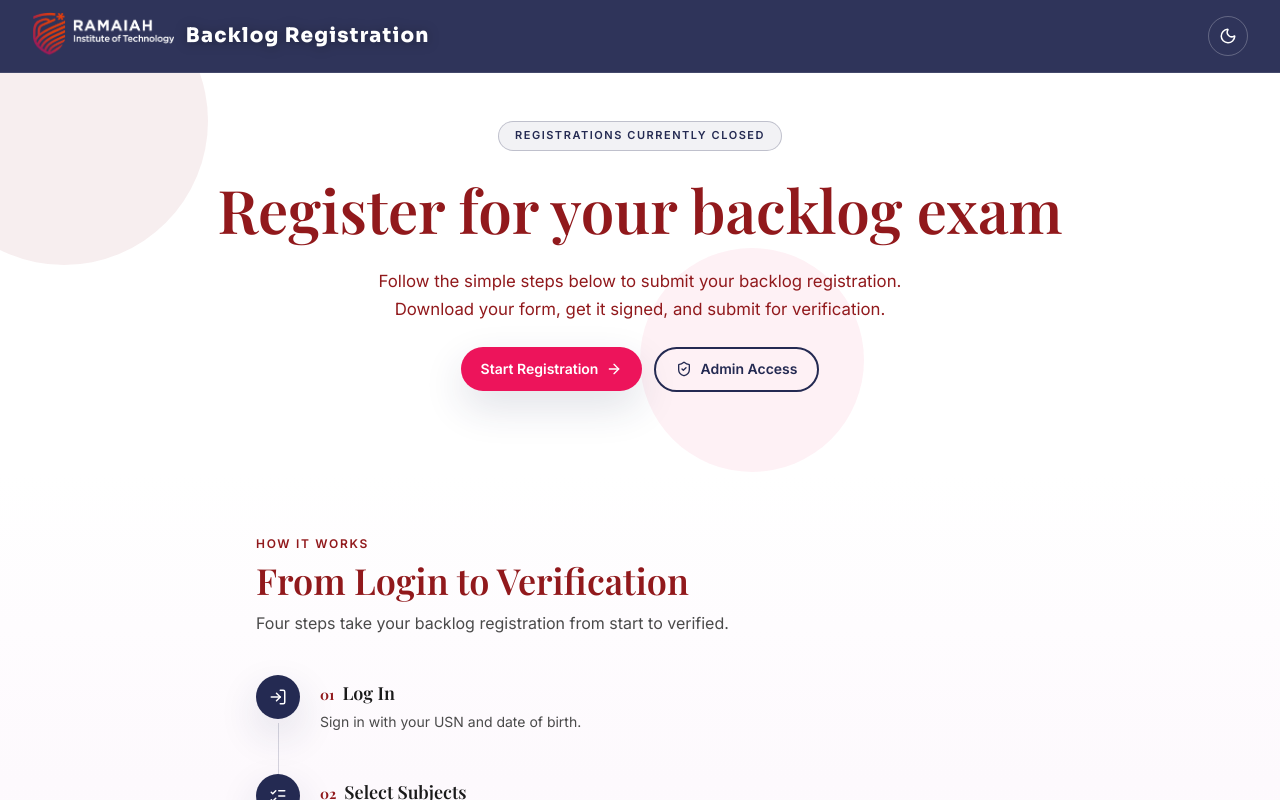
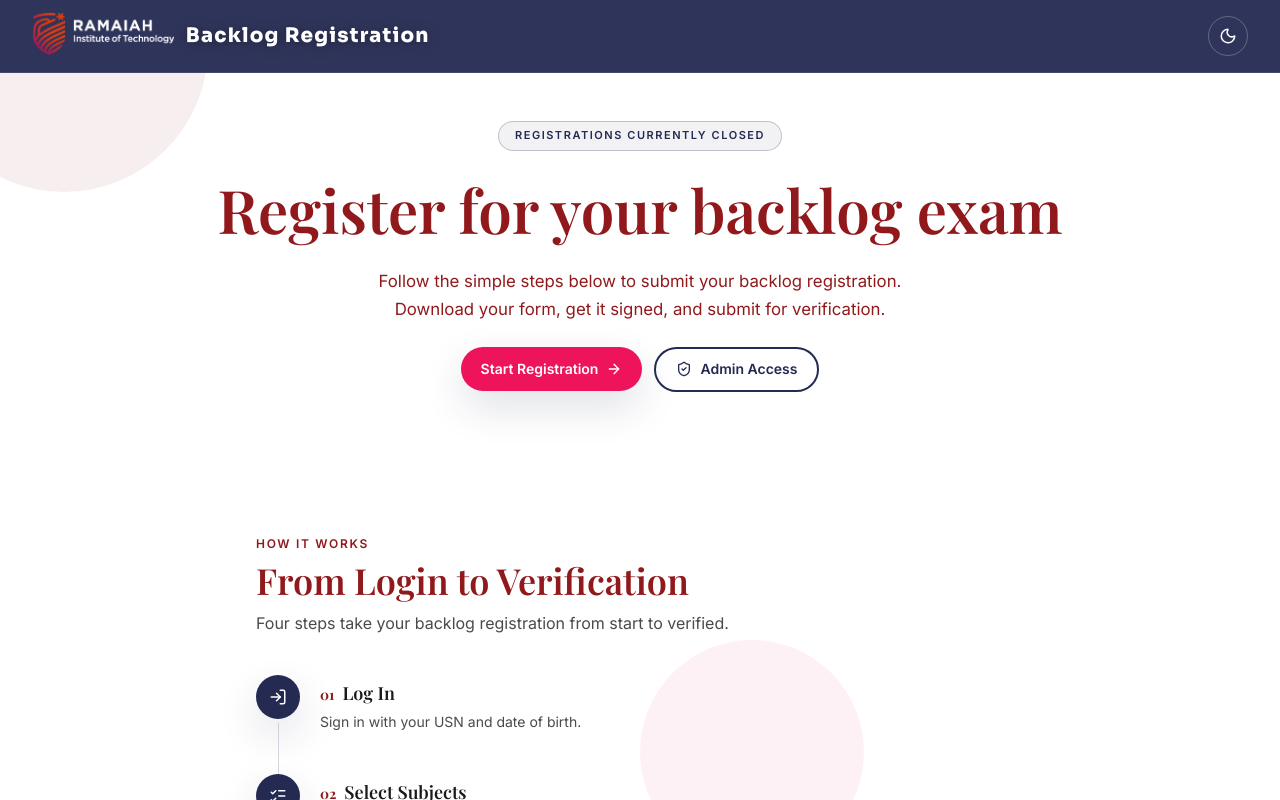
Before and after one commit to Suhas910/backlog-portal, a React (Vite) app in the folder frontend/: page / in a window 1280 px wide. Shown: the top 800 px of the page. Built offline with nearby package versions, Linux system fonts and the light colour scheme; no server answers.

Commit message:
UI fix 6

```diff
--- a/frontend/src/components/layout/BrandIdentity.jsx
+++ b/frontend/src/components/layout/BrandIdentity.jsx
@@ -1,6 +1,9 @@
 import logo from "../../assets/MSRIT.png";
 
-export default function BrandIdentity({ compact = false, wordmarkClassName = "" }) {
+// `onSurface`: set when the brand sits on the page/card background (login and
+// change-password cards) instead of a navy header bar — the wordmark then uses
+// the theme text color so it stays legible in light mode.
+export default function BrandIdentity({ compact = false, wordmarkClassName = "", onSurface = false }) {
   return (
     <div className="flex items-center gap-3">
       <img
@@ -10,9 +13,11 @@ export default function BrandIdentity({ compact = false, wordmarkClassName = ""
       />
       <div className={`leading-none ${wordmarkClassName}`}>
         <p
-          className={`${
-            compact ? "text-base" : "text-lg sm:text-xl"
-          } font-extrabold tracking-[0.06em] text-white drop-shadow-[0_1px_6px_rgba(0,0,0,0.35)]`}
+          className={`${compact ? "text-base" : "text-lg sm:text-xl"} font-extrabold tracking-[0.06em] ${
+            onSurface
+              ? "text-[var(--color-secondary)]"
+              : "text-white drop-shadow-[0_1px_6px_rgba(0,0,0,0.35)]"
+          }`}
           style={{ fontFamily: '"Sora", "Inter", sans-serif' }}
         >
           Backlog Registration
--- a/frontend/src/components/sections/HeroSection.jsx
+++ b/frontend/src/components/sections/HeroSection.jsx
@@ -26,50 +26,14 @@ export default function HeroSection() {
   }, []);
 
   return (
+    // Transparent — the page-wide fixed backdrop in HomePage provides the
+    // gradient (dark) / blobs (light); the text scrolls over it.
     <section
       style={{
         position: "relative",
-        overflow: "hidden",
         padding: "3rem 1rem 5rem",
-        background: isDark
-          ? "linear-gradient(135deg, #1a2040 0%, #242A52 55%, #2d1a3a 100%)"
-          : "var(--surface-1)",
       }}
     >
-      {/* Light mode only — top-left maroon blob + bottom cta blob */}
-      {!isDark && (
-        <>
-          <div
-            style={{
-              position: "absolute",
-              top: "-6rem",
-              left: "-5rem",
-              width: "18rem",
-              height: "18rem",
-              borderRadius: "50%",
-              background: "#91191C",
-              opacity: 0.07,
-              zIndex: 0,
-              pointerEvents: "none",
-            }}
-          />
-          <div
-            style={{
-              position: "absolute",
-              bottom: 0,
-              left: "50%",
-              width: "14rem",
-              height: "14rem",
-              borderRadius: "50%",
-              background: "#ED145B",
-              opacity: 0.06,
-              zIndex: 0,
-              pointerEvents: "none",
-            }}
-          />
-        </>
-      )}
-
       {/* Content */}
       <div
         style={{
--- a/frontend/src/components/sections/ProcessSection.jsx
+++ b/frontend/src/components/sections/ProcessSection.jsx
@@ -36,10 +36,7 @@ const item = {
 
 export default function ProcessSection() {
   return (
-    <section
-      id="how-it-works"
-      className="bg-[linear-gradient(180deg,var(--surface-1)_0%,var(--surface-tint)_50%,var(--surface-1)_100%)] px-4 py-16 sm:px-6 lg:px-8"
-    >
+    <section id="how-it-works" className="px-4 py-16 sm:px-6 lg:px-8">
       <div className="mx-auto max-w-3xl">
         <motion.div
           initial={{ opacity: 0, y: 16 }}
--- a/frontend/src/pages/AdminLoginPage.jsx
+++ b/frontend/src/pages/AdminLoginPage.jsx
@@ -13,7 +13,7 @@ import {
 import { Link, useNavigate, useSearchParams } from "react-router-dom";
 import BrandIdentity from "../components/layout/BrandIdentity";
 import MagneticCta from "../components/ui/MagneticCta";
-import api, { logoutAdmin } from "../lib/api";
+import api, { getAdminToken, logoutAdmin } from "../lib/api";
 import { rememberExpiry } from "../lib/session";
 import MobileActionBar from "../components/layout/MobileActionBar";
 
@@ -32,6 +32,17 @@ function AdminLoginPage() {
   const [departments, setDepartments] = useState([]);
   const [error, setError] = useState("");
   const [loading, setLoading] = useState(false);
+
+  // Already signed in (e.g. wandered to the homepage and came back via "Admin
+  // Access") — skip the credential form and return to the dashboard. The marker
+  // is just a presence hint: if the cookie has actually expired, the dashboard's
+  // 401 interceptor bounces back here with ?expired=1, which clears the marker
+  // and suppresses this redirect.
+  useEffect(() => {
+    if (!sessionExpired && getAdminToken()) {
+      navigate("/admin", { replace: true });
+    }
+  }, [sessionExpired, navigate]);
 
   useEffect(() => {
     api.get("/departments").then((res) => setDepartments(res.data)).catch(() => {});
@@ -121,7 +132,7 @@ function AdminLoginPage() {
         className="mx-auto w-full max-w-md rounded-3xl border border-[var(--stroke)] bg-[var(--surface-1)] p-6 pb-24 shadow-soft sm:p-8 md:pb-8"
       >
         <div className="mb-6 text-left">
-          <BrandIdentity compact />
+          <BrandIdentity compact onSurface />
           <p className="mb-2 mt-4 inline-flex rounded-full border border-[var(--color-primary)]/30 bg-[var(--surface-muted)] px-3 py-1 text-xs font-semibold uppercase tracking-[0.12em] text-[var(--color-primary)]">
             Restricted Access
           </p>
--- a/frontend/src/pages/ChangePasswordPage.jsx
+++ b/frontend/src/pages/ChangePasswordPage.jsx
@@ -65,7 +65,7 @@ function ChangePasswordPage() {
         className="mx-auto w-full max-w-md rounded-3xl border border-[var(--stroke)] bg-[var(--surface-1)] p-6 pb-24 shadow-soft sm:p-8 md:pb-8"
       >
         <div className="mb-6 text-left">
-          <BrandIdentity compact />
+          <BrandIdentity compact onSurface />
           <p className="mb-2 mt-4 inline-flex items-center gap-1.5 rounded-full border border-[var(--color-primary)]/30 bg-[var(--surface-muted)] px-3 py-1 text-xs font-semibold uppercase tracking-[0.12em] text-[var(--color-primary)]">
             <KeyRound size={12} /> Change Password
           </p>
--- a/frontend/src/pages/HomePage.jsx
+++ b/frontend/src/pages/HomePage.jsx
@@ -2,10 +2,64 @@ import { motion } from "framer-motion";
 import StickyNav from "../components/layout/StickyNav";
 import HeroSection from "../components/sections/HeroSection";
 import ProcessSection from "../components/sections/ProcessSection";
+import { useTheme } from "../context/ThemeContext";
+
+// One fixed, full-viewport backdrop shared by the whole page: the content
+// scrolls over it, so the hero, the steps and the footer read as one continuous
+// surface instead of each section starting its own background. Dark mode shows
+// the brand gradient; light mode shows the pale corner blobs.
+function FixedBackdrop() {
+  const { isDark } = useTheme();
+
+  return (
+    <div
+      aria-hidden="true"
+      style={{
+        position: "fixed",
+        inset: 0,
+        zIndex: 0,
+        pointerEvents: "none",
+        background: isDark
+          ? "linear-gradient(135deg, #1a2040 0%, #242A52 55%, #2d1a3a 100%)"
+          : "var(--surface-1)",
+      }}
+    >
+      {!isDark && (
+        <>
+          <div
+            style={{
+              position: "absolute",
+              top: "-6rem",
+              left: "-5rem",
+              width: "18rem",
+              height: "18rem",
+              borderRadius: "50%",
+              background: "#91191C",
+              opacity: 0.07,
+            }}
+          />
+          <div
+            style={{
+              position: "absolute",
+              bottom: "-4rem",
+              left: "50%",
+              width: "14rem",
+              height: "14rem",
+              borderRadius: "50%",
+              background: "#ED145B",
+              opacity: 0.06,
+            }}
+          />
+        </>
+      )}
+    </div>
+  );
+}
 
 function HomePage() {
   return (
-    <div className="min-h-screen bg-[var(--surface-1)] text-[var(--text-main)]">
+    <div className="min-h-screen text-[var(--text-main)]">
+      <FixedBackdrop />
       <a
         href="#main-content"
         className="sr-only left-4 top-4 z-[60] rounded-md bg-[var(--color-cta)] px-4 py-2 text-sm font-semibold text-white focus:not-sr-only focus:fixed"
@@ -14,7 +68,7 @@ function HomePage() {
       </a>
       <StickyNav />
 
-      <main id="main-content">
+      <main id="main-content" className="relative z-10">
         <HeroSection />
         <ProcessSection />
       </main>
@@ -23,7 +77,7 @@ function HomePage() {
         initial={{ opacity: 0 }}
         whileInView={{ opacity: 1 }}
         viewport={{ once: true }}
-        className="border-t border-[var(--stroke)] bg-[var(--surface-1)] px-4 py-8 sm:px-6 lg:px-8"
+        className="relative z-10 border-t border-[var(--stroke)] px-4 py-8 sm:px-6 lg:px-8"
       >
         <div className="mx-auto flex max-w-7xl flex-wrap items-center justify-between gap-3 text-sm text-[var(--text-main)]">
           <p>Ramaiah Institute of Technology</p>
--- a/frontend/src/pages/StudentDashboardPage.jsx
+++ b/frontend/src/pages/StudentDashboardPage.jsx
@@ -1,6 +1,7 @@
 import { useState, useEffect, useCallback } from "react";
 import { motion } from "framer-motion";
 import {
+  ArrowLeft,
   ArrowRight,
   Download,
   LoaderCircle,
@@ -129,6 +130,12 @@ function StudentDashboardPage() {
           <BrandIdentity compact />
           <div className="flex items-center gap-2">
             <ThemeToggle />
+            <Link
+              to="/"
+              className="inline-flex items-center gap-1 rounded-full border border-white/30 px-4 py-2 text-sm font-semibold text-white transition-colors hover:bg-white/10"
+            >
+              <ArrowLeft size={15} /> Home
+            </Link>
             <button
               type="button"
               onClick={handleLogout}
```
Also changed, not shown: frontend/src/pages/StudentLoginPage.jsx (+18 -5 lines).
